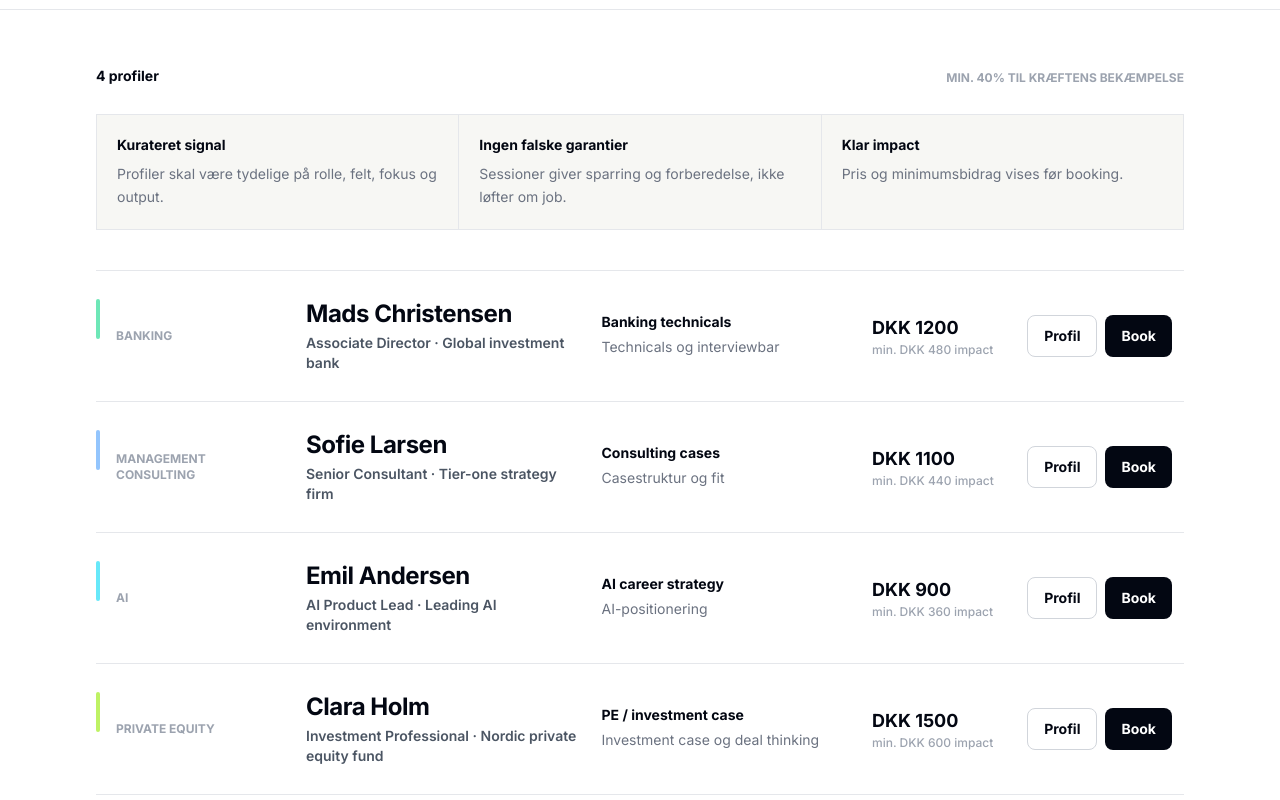
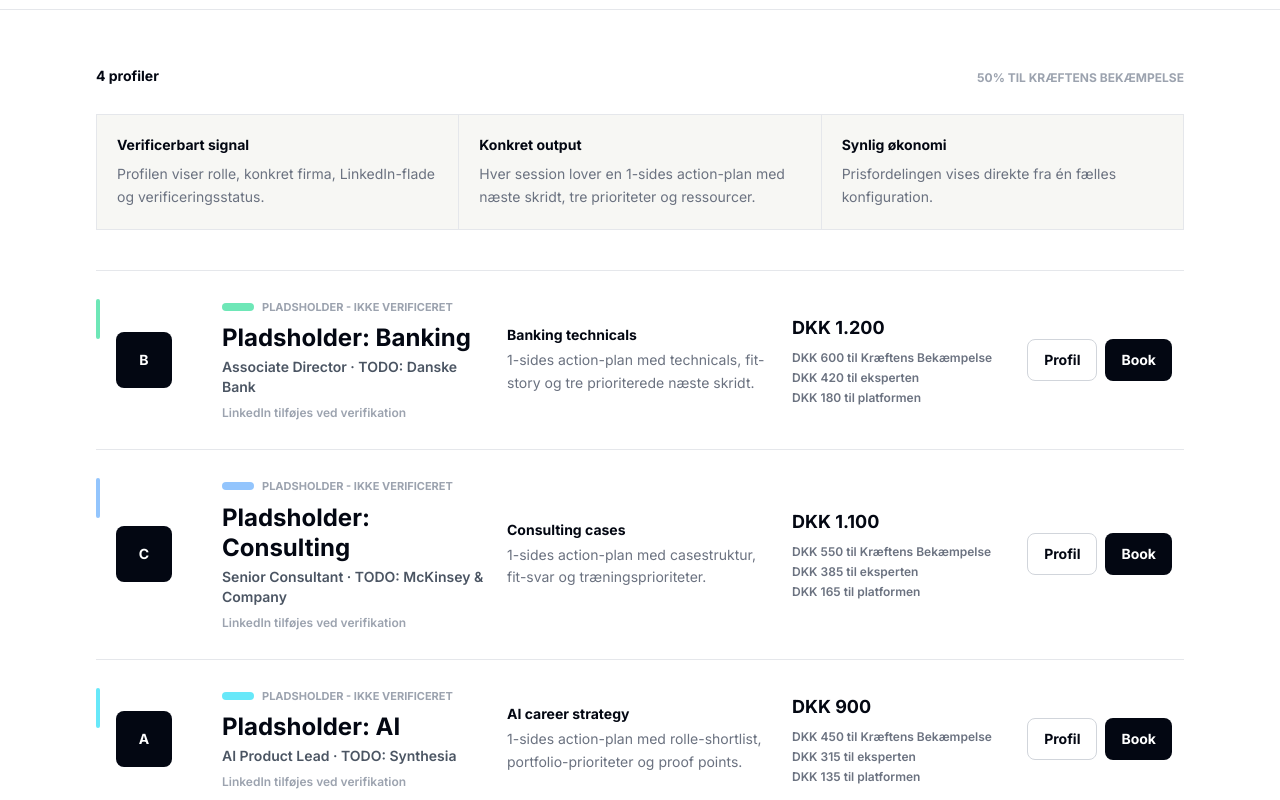
Before and after one commit to mikkelstreet-png/Naetwork, a Next.js app: page /professionals in a window 1280 px wide. Shown: the part 840-1640 px from the top of the page. Built offline with nearby package versions, Linux system fonts and the light colour scheme; no server answers; the database is empty.

Commit message:
Make profile marketplace trust and economics explicit

```diff
--- a/app/professionals/page.tsx
+++ b/app/professionals/page.tsx
@@ -1,12 +1,13 @@
 'use client'
 
-import { useState, useEffect } from 'react'
+import { useEffect, useState } from 'react'
 import Link from 'next/link'
 import { createClient } from '@/lib/supabase/client'
-import { useLanguage } from '@/context/LanguageContext'
 import BookingDrawer from '@/components/BookingDrawer'
+import { ECONOMICS, economicsSummary, formatDkk, splitPayment } from '@/lib/economics'
 
 type Industry = 'all' | 'AI' | 'Banking' | 'Management Consulting' | 'Private Equity'
+type VerificationStatus = 'pending' | 'verified' | 'placeholder'
 
 interface ProfessionalCard {
   id: string
@@ -17,61 +18,74 @@ interface ProfessionalCard {
   focus_areas?: string[]
   price: number
   bio: string
+  photoUrl?: string
+  linkedinUrl?: string
+  verificationStatus?: VerificationStatus
+  outputPromise?: string
+  sessionsCompleted?: number
 }
 
 const FOCUS_LABELS: Record<string, string> = {
   cv_linkedin: 'CV / LinkedIn',
-  application_review: 'Application Review',
-  interview_prep: 'Interview Prep',
-  case_prep: 'Case Prep',
-  banking_technicals: 'Banking Technicals',
-  consulting_cases: 'Consulting Cases',
-  pe_investment_case: 'PE / Investment Case',
-  career_direction: 'Career Direction',
-  ai_career_strategy: 'AI Career Strategy',
-  industry_insight: 'Industry Insight',
+  application_review: 'Ansøgning',
+  interview_prep: 'Interviewtræning',
+  case_prep: 'Case prep',
+  banking_technicals: 'Banking technicals',
+  consulting_cases: 'Consulting cases',
+  pe_investment_case: 'PE / investment case',
+  career_direction: 'Karriereretning',
+  ai_career_strategy: 'AI career strategy',
+  industry_insight: 'Industriindsigt',
 }
 
 const DEMO_PROFESSIONALS: ProfessionalCard[] = [
   {
     id: 'demo-1',
-    name: 'Mads Christensen',
+    name: 'Pladsholder: Banking',
     title: 'Associate Director',
-    company: 'Global investment bank',
+    company: 'TODO: Danske Bank',
     industries: ['Banking'],
     focus_areas: ['cv_linkedin', 'interview_prep', 'banking_technicals'],
     price: 1200,
-    bio: 'Tidligere Associate Director med 8 års erfaring i M&A og kapitalmarkeder. Jeg hjælper dig med interviewforberedelse, CV-feedback og at forstå, hvad der faktisk kræves i investment banking.'
+    bio: 'Pladsholderprofil til at demonstrere strukturen. Skal erstattes af en rigtig, samtykket professional før lancering.',
+    verificationStatus: 'placeholder',
+    outputPromise: '1-sides action-plan med technicals, fit-story og tre prioriterede næste skridt.',
   },
   {
     id: 'demo-2',
-    name: 'Sofie Larsen',
+    name: 'Pladsholder: Consulting',
     title: 'Senior Consultant',
-    company: 'Tier-one strategy firm',
+    company: 'TODO: McKinsey & Company',
     industries: ['Management Consulting'],
     focus_areas: ['case_prep', 'consulting_cases', 'interview_prep', 'career_direction'],
     price: 1100,
-    bio: 'Senior Consultant med fokus på strategi og organisationsudvikling. Har hjulpet kandidater med case-forberedelse, interviewtræning og karrierevalg.'
+    bio: 'Pladsholderprofil til consulting-sporet. Skal erstattes af en rigtig, samtykket professional før lancering.',
+    verificationStatus: 'placeholder',
+    outputPromise: '1-sides action-plan med casestruktur, fit-svar og træningsprioriteter.',
   },
   {
     id: 'demo-3',
-    name: 'Emil Andersen',
+    name: 'Pladsholder: AI',
     title: 'AI Product Lead',
-    company: 'Leading AI environment',
+    company: 'TODO: Synthesia',
     industries: ['AI'],
     focus_areas: ['ai_career_strategy', 'industry_insight', 'career_direction', 'application_review'],
     price: 900,
-    bio: 'Produktleder med baggrund i machine learning og AI-strategi. Hjælper kandidater med at forstå roller, portfolio og veje ind i AI-industrien.'
+    bio: 'Pladsholderprofil til AI-sporet. Skal erstattes af en rigtig, samtykket professional før lancering.',
+    verificationStatus: 'placeholder',
+    outputPromise: '1-sides action-plan med rolle-shortlist, portfolio-prioriteter og proof points.',
   },
   {
     id: 'demo-4',
-    name: 'Clara Holm',
+    name: 'Pladsholder: Private Equity',
     title: 'Investment Professional',
-    company: 'Nordic private equity fund',
+    company: 'TODO: Nordic Capital',
     industries: ['Private Equity'],
     focus_areas: ['pe_investment_case', 'interview_prep', 'career_direction', 'industry_insight'],
     price: 1500,
-    bio: 'Investment professional med erfaring fra deals, commercial due diligence og investment committee-materiale. Hjælper kandidater med investment cases, deal thinking og PE-interviews.'
+    bio: 'Pladsholderprofil til PE-sporet. Skal erstattes af en rigtig, samtykket professional før lancering.',
+    verificationStatus: 'placeholder',
+    outputPromise: '1-sides action-plan med investment case, deal thinking og diligence-spørgsmål.',
   },
 ]
 
@@ -84,8 +98,8 @@ const FIELD_SIGNALS = [
   ['Private Equity', 'bg-lime-300'],
 ] as const
 
-function industryLabel(industry: Industry, isDa: boolean) {
-  if (industry === 'all') return isDa ? 'Alle' : 'All'
+function industryLabel(industry: Industry) {
+  if (industry === 'all') return 'Alle'
   return industry
 }
 
@@ -102,28 +116,40 @@ function accentFor(pro: ProfessionalCard) {
   return accentForIndustry(primary ?? pro.industries[0])
 }
 
-function minimumContribution(price: number) {
-  return Math.round(price * 0.4)
+function initials(name: string) {
+  return name
+    .replace('Pladsholder:', '')
+    .split(' ')
+    .filter(Boolean)
+    .slice(0, 2)
+    .map((part) => part[0]?.toUpperCase())
+    .join('') || 'N'
 }
 
-function bestFor(pro: ProfessionalCard, isDa: boolean) {
-  const focus = pro.focus_areas ?? []
-  if (focus.includes('pe_investment_case')) return isDa ? 'PE / investment case' : 'PE / investment case'
-  if (focus.includes('banking_technicals')) return isDa ? 'Banking technicals' : 'Banking technicals'
-  if (focus.includes('consulting_cases') || focus.includes('case_prep')) return isDa ? 'Consulting cases' : 'Consulting cases'
-  if (focus.includes('ai_career_strategy') || focus.includes('industry_insight')) return isDa ? 'AI career strategy' : 'AI career strategy'
-  if (focus.includes('cv_linkedin') || focus.includes('application_review')) return isDa ? 'Applications' : 'Applications'
-  return isDa ? 'Career clarity' : 'Career clarity'
+function verificationLabel(status?: VerificationStatus) {
+  if (status === 'verified') return 'Verificeret profil'
+  if (status === 'placeholder') return 'Pladsholder - ikke verificeret'
+  return 'Afventer verifikation'
 }
 
-function primaryOutputFor(pro: ProfessionalCard, isDa: boolean) {
+function bestFor(pro: ProfessionalCard) {
   const focus = pro.focus_areas ?? []
-  if (focus.includes('pe_investment_case')) return isDa ? 'Investment case og deal thinking' : 'Investment case and deal thinking'
-  if (focus.includes('banking_technicals')) return isDa ? 'Technicals og interviewbar' : 'Technicals and interview bar'
-  if (focus.includes('consulting_cases') || focus.includes('case_prep')) return isDa ? 'Casestruktur og fit' : 'Case structure and fit'
-  if (focus.includes('ai_career_strategy') || focus.includes('industry_insight')) return isDa ? 'AI-positionering' : 'AI positioning'
-  if (focus.includes('cv_linkedin') || focus.includes('application_review')) return isDa ? 'Skarpere materiale' : 'Sharper materials'
-  return isDa ? 'Klarere næste skridt' : 'Clearer next steps'
+  if (focus.includes('pe_investment_case')) return 'PE / investment case'
+  if (focus.includes('banking_technicals')) return 'Banking technicals'
+  if (focus.includes('consulting_cases') || focus.includes('case_prep')) return 'Consulting cases'
+  if (focus.includes('ai_career_strategy') || focus.includes('industry_insight')) return 'AI career strategy'
+  if (focus.includes('cv_linkedin') || focus.includes('application_review')) return 'Ansøgninger'
+  return 'Karriereretning'
+}
+
+function primaryOutputFor(pro: ProfessionalCard) {
+  if (pro.outputPromise) return pro.outputPromise
+  const focus = pro.focus_areas ?? []
+  if (focus.includes('pe_investment_case')) return '1-sides action-plan med investment case og deal thinking.'
+  if (focus.includes('banking_technicals')) return '1-sides action-plan med technicals, fit-story og interviewbar.'
+  if (focus.includes('consulting_cases') || focus.includes('case_prep')) return '1-sides action-plan med casestruktur, hypoteser og fit-svar.'
+  if (focus.includes('ai_career_strategy') || focus.includes('industry_insight')) return '1-sides action-plan med AI-positionering, rollevalg og portfolio-prioriteter.'
+  return '1-sides action-plan med næste skridt, tre prioriteter og konkrete ressourcer.'
 }
 
 function isIndustry(value: string | null): value is Industry {
@@ -131,8 +157,6 @@ function isIndustry(value: string | null): value is Industry {
 }
 
 export default function ProfessionalsPage() {
-  const { lang } = useLanguage()
-  const isDa = lang === 'da'
   const [industryFilter, setIndustryFilter] = useState<Industry>('all')
   const [search, setSearch] = useState('')
   const [dbProfessionals, setDbProfessionals] = useState<ProfessionalCard[]>([])
@@ -149,7 +173,7 @@ export default function ProfessionalsPage() {
     async function fetchProfessionals() {
       const { data, error } = await supabase
         .from('professional_profiles')
-        .select('id, title, company, bio, price_dkk, industries, focus_areas, profiles!inner(name)')
+        .select('id, title, company, bio, price_dkk, industries, focus_areas, photo_url, linkedin_url, verification_status, output_promise, sessions_completed, profiles!inner(name)')
         .eq('visibility', 'published')
 
       if (error || !data) return
@@ -162,6 +186,11 @@ export default function ProfessionalsPage() {
         price_dkk: number | null
         industries: string[] | null
         focus_areas: string[] | null
+        photo_url?: string | null
+        linkedin_url?: string | null
+        verification_status?: VerificationStatus | null
+        output_promise?: string | null
+        sessions_completed?: number | null
         profiles: { name?: string | null } | null
       }>).map((p) => ({
         id: p.id,
@@ -172,6 +201,11 @@ export default function ProfessionalsPage() {
         focus_areas: p.focus_areas ?? [],
         price: p.price_dkk ?? 1200,
         bio: p.bio ?? '',
+        photoUrl: p.photo_url ?? undefined,
+        linkedinUrl: p.linkedin_url ?? undefined,
+        verificationStatus: p.verification_status ?? 'pending',
+        outputPromise: p.output_promise ?? undefined,
+        sessionsCompleted: p.sessions_completed ?? 0,
       }))
       setDbProfessionals(mapped)
     }
@@ -185,37 +219,23 @@ export default function ProfessionalsPage() {
     const matchesIndustry = industryFilter === 'all' || p.industries.includes(industryFilter)
     const searchLower = search.toLowerCase()
     const focusText = (p.focus_areas ?? []).map((area) => FOCUS_LABELS[area] ?? area).join(' ')
-    const matchesSearch = !search || [p.name, p.title, p.company, p.bio, p.industries.join(' '), focusText]
+    const matchesSearch = !search || [p.name, p.title, p.company, p.bio, p.industries.join(' '), focusText, primaryOutputFor(p)]
       .join(' ')
       .toLowerCase()
       .includes(searchLower)
     return matchesIndustry && matchesSearch
   })
 
-  const t = {
-    heading: isDa ? 'Profiler.' : 'Profiles.',
-    subheading: isDa
-      ? 'Rolle, felt, output, pris og impact. Vælg den rigtige person uden støj.'
-      : 'Role, field, output, price and impact. Choose the right person without noise.',
-    searchPlaceholder: isDa ? 'Søg rolle, firma, fokus eller felt...' : 'Search role, company, focus or field...',
-    bookCta: isDa ? 'Book' : 'Book',
-    noResults: isDa ? 'Ingen match' : 'No match',
-    noResultsBody: isDa ? 'Nulstil søgning eller vælg alle felter.' : 'Clear search or view all fields.',
-    clearFilters: isDa ? 'Nulstil' : 'Clear',
-    viewProfile: isDa ? 'Profil' : 'Profile',
-    impact: isDa ? 'Min. 40% til Kræftens Bekæmpelse' : 'Min. 40% to Kræftens Bekæmpelse',
-  }
-
   const qualitySignals = [
-    ['60 min', isDa ? 'Fast format' : 'Fixed format'],
-    ['Brief', isDa ? 'Kontekst før session' : 'Context before session'],
-    ['40-90%', isDa ? 'Impact pr. betalt session' : 'Impact per paid session'],
+    [`${ECONOMICS.sessionMinutes} min`, 'Fast format'],
+    [`${ECONOMICS.charityPercent}/${ECONOMICS.professionalPercent}/${ECONOMICS.platformPercent}`, 'Fast fordeling'],
+    [ECONOMICS.sessionsCompletedLabel, 'Sessioner gennemført'],
   ] as const
 
   const standards = [
-    [isDa ? 'Kurateret signal' : 'Curated signal', isDa ? 'Profiler skal være tydelige på rolle, felt, fokus og output.' : 'Profiles should be clear on role, field, focus and output.'],
-    [isDa ? 'Ingen falske garantier' : 'No false guarantees', isDa ? 'Sessioner giver sparring og forberedelse, ikke løfter om job.' : 'Sessions provide guidance and preparation, not job promises.'],
-    [isDa ? 'Klar impact' : 'Clear impact', isDa ? 'Pris og minimumsbidrag vises før booking.' : 'Price and minimum contribution are visible before booking.'],
+    ['Verificerbart signal', 'Profilen viser rolle, konkret firma, LinkedIn-flade og verificeringsstatus.'],
+    ['Konkret output', 'Hver session lover en 1-sides action-plan med næste skridt, tre prioriteter og ressourcer.'],
+    ['Synlig økonomi', 'Prisfordelingen vises direkte fra én fælles konfiguration.'],
   ] as const
 
   function resetFilters() {
@@ -229,8 +249,8 @@ export default function ProfessionalsPage() {
       <section className="border-b border-gray-200 bg-white px-5 pt-16 sm:px-8">
         <div className="mx-auto max-w-6xl py-16 md:py-24">
           <p className="mb-5 text-xs font-black uppercase text-gray-400">Naetwork</p>
-          <h1 className="max-w-5xl text-6xl font-black leading-[0.92] tracking-tight text-gray-950 text-balance md:text-8xl">{t.heading}</h1>
-          <p className="mt-6 max-w-xl text-base leading-relaxed text-gray-600 md:text-lg">{t.subheading}</p>
+          <h1 className="max-w-5xl text-5xl font-black leading-[0.92] text-gray-950 text-balance md:text-8xl">Profiler.</h1>
+          <p className="mt-6 max-w-xl text-base leading-relaxed text-gray-600 md:text-lg">Rolle, felt, output, pris og fordeling. Vælg den rigtige person uden støj.</p>
 
           <div className="mt-10 flex flex-wrap gap-x-5 gap-y-2">
             {FIELD_SIGNALS.map(([field, accent]) => (
@@ -255,7 +275,7 @@ export default function ProfessionalsPage() {
               type="text"
               value={search}
               onChange={(e) => setSearch(e.target.value)}
-              placeholder={t.searchPlaceholder}
+              placeholder="Søg rolle, firma, fokus eller felt..."
               className="w-full border-0 bg-transparent py-3 text-base font-semibold text-gray-950 outline-none placeholder:text-gray-400"
             />
             <div className="flex gap-2 overflow-x-auto pb-1 lg:pb-0">
@@ -266,7 +286,7 @@ export default function ProfessionalsPage() {
                   className={`inline-flex items-center gap-2 whitespace-nowrap rounded-lg border px-3 py-2 text-xs font-black transition-colors ${industryFilter === ind ? 'border-gray-950 bg-gray-950 text-white' : 'border-gray-200 bg-white text-gray-500 hover:border-gray-950 hover:text-gray-950'}`}
                 >
                   <span className={`h-2 w-2 rounded-full ${ind === 'all' ? (industryFilter === ind ? 'bg-white/80' : 'bg-gray-300') : accentForIndustry(ind)}`} />
-                  {industryLabel(ind, isDa)}
+                  {industryLabel(ind)}
                 </button>
               ))}
             </div>
@@ -275,9 +295,9 @@ export default function ProfessionalsPage() {
       </section>
 
       <main id="marketplace" className="mx-auto max-w-6xl px-5 py-10 sm:px-8 md:py-14">
-        <div className="mb-7 flex items-end justify-between gap-4">
-          <p className="text-sm font-black text-gray-950">{filtered.length} {isDa ? 'profiler' : 'profiles'}</p>
-          <p className="text-xs font-bold uppercase text-gray-400">{t.impact}</p>
+        <div className="mb-7 flex flex-wrap items-end justify-between gap-4">
+          <p className="text-sm font-black text-gray-950">{filtered.length} profiler</p>
+          <p className="text-xs font-bold uppercase text-gray-400">{ECONOMICS.charityPercent}% til {ECONOMICS.charityName}</p>
         </div>
 
         <section className="mb-10 grid gap-px border border-gray-200 bg-gray-200 md:grid-cols-3">
@@ -291,56 +311,78 @@ export default function ProfessionalsPage() {
 
         {filtered.length === 0 ? (
           <div className="border-y border-gray-200 py-16 text-center">
-            <p className="text-xl font-black text-gray-950">{t.noResults}</p>
-            <p className="mx-auto mt-3 max-w-sm text-sm leading-relaxed text-gray-500">{t.noResultsBody}</p>
+            <p className="text-xl font-black text-gray-950">Ingen match</p>
+            <p className="mx-auto mt-3 max-w-sm text-sm leading-relaxed text-gray-500">Nulstil søgning eller vælg alle felter.</p>
             <button onClick={resetFilters} className="mt-6 rounded-lg bg-gray-950 px-5 py-3 text-sm font-bold text-white transition-colors hover:bg-gray-800">
-              {t.clearFilters}
+              Nulstil
             </button>
           </div>
         ) : (
           <div className="border-t border-gray-200">
-            {filtered.map((pro) => (
-              <article key={pro.id} className="relative grid gap-5 border-b border-gray-200 py-7 transition-colors hover:bg-[#fafaf8] md:grid-cols-[170px_1.1fr_1fr_130px_150px] md:items-center md:px-3 md:pl-5">
+            {filtered.map((pro) => {
+              const split = splitPayment(pro.price)
+              return (
+                <article key={pro.id} className="relative grid gap-5 border-b border-gray-200 py-7 transition-colors hover:bg-[#fafaf8] md:grid-cols-[86px_1.05fr_1.05fr_210px_150px] md:items-center md:px-3 md:pl-5">
                   <span className={`absolute left-0 top-7 hidden h-10 w-1 rounded-full md:block ${accentFor(pro)}`} />
                   <div className="flex items-center gap-3">
-                  <span className={`h-2 w-8 rounded-full md:hidden ${accentFor(pro)}`} />
-                  <p className="text-xs font-black uppercase text-gray-400">{pro.industries[0] ?? 'Profile'}</p>
+                    {pro.photoUrl ? (
+                      <img src={pro.photoUrl} alt={`Foto af ${pro.name}`} className="h-14 w-14 rounded-lg object-cover" />
+                    ) : (
+                      <span className="flex h-14 w-14 items-center justify-center rounded-lg bg-gray-950 text-sm font-black text-white">{initials(pro.name)}</span>
+                    )}
                   </div>
 
                   <div>
-                  <h2 className="text-2xl font-black leading-tight tracking-tight text-gray-950">{pro.name}</h2>
+                    <div className="mb-2 flex flex-wrap items-center gap-2">
+                      <span className={`h-2 w-8 rounded-full ${accentFor(pro)}`} />
+                      <span className="text-[11px] font-black uppercase text-gray-400">{verificationLabel(pro.verificationStatus)}</span>
+                    </div>
+                    <h2 className="text-2xl font-black leading-tight text-gray-950">{pro.name}</h2>
                     <p className="mt-1 text-sm font-semibold text-gray-600">{pro.title} · {pro.company}</p>
+                    {pro.linkedinUrl ? (
+                      <a href={pro.linkedinUrl} target="_blank" rel="noreferrer" className="mt-2 inline-flex text-xs font-black uppercase text-gray-500 underline decoration-gray-300 underline-offset-4 hover:text-gray-950">
+                        Verificér på LinkedIn
+                      </a>
+                    ) : (
+                      <p className="mt-2 text-xs font-semibold text-gray-400">LinkedIn tilføjes ved verifikation</p>
+                    )}
                   </div>
 
                   <div>
-                  <p className="text-sm font-black text-gray-950">{bestFor(pro, isDa)}</p>
-                  <p className="mt-1 text-sm leading-relaxed text-gray-500">{primaryOutputFor(pro, isDa)}</p>
+                    <p className="text-sm font-black text-gray-950">{bestFor(pro)}</p>
+                    <p className="mt-1 text-sm leading-relaxed text-gray-500">{primaryOutputFor(pro)}</p>
                   </div>
 
                   <div>
-                  <p className="text-lg font-black text-gray-950">DKK {pro.price}</p>
-                  <p className="text-xs font-medium text-gray-400">min. DKK {minimumContribution(pro.price)} impact</p>
+                    <p className="text-lg font-black text-gray-950">{formatDkk(pro.price)}</p>
+                    <div className="mt-2 space-y-1 text-xs font-semibold text-gray-500">
+                      <p>{formatDkk(split.charity)} til {ECONOMICS.charityName}</p>
+                      <p>{formatDkk(split.professional)} til eksperten</p>
+                      <p>{formatDkk(split.platform)} til platformen</p>
+                    </div>
                   </div>
 
                   <div className="flex gap-2 md:justify-end">
                     <Link href={`/professionals/${pro.id}`} className="inline-flex items-center justify-center rounded-lg border border-gray-300 px-4 py-2.5 text-sm font-black text-gray-950 transition-colors hover:border-gray-950 hover:bg-white">
-                    {t.viewProfile}
+                      Profil
                     </Link>
                     <button
                       onClick={() => setBookTarget(pro)}
                       className="inline-flex items-center justify-center rounded-lg bg-gray-950 px-4 py-2.5 text-sm font-black text-white transition-colors hover:bg-gray-800"
+                      aria-label={`Book 60 minutter med ${pro.name}. ${economicsSummary(pro.price)}`}
                     >
-                    {t.bookCta}
+                      Book
                     </button>
                   </div>
                 </article>
-            ))}
+              )
+            })}
           </div>
         )}
       </main>
 
       {bookTarget && (
-        <BookingDrawer professional={bookTarget} open={!!bookTarget} onClose={() => setBookTarget(null)} locale={lang} />
+        <BookingDrawer professional={bookTarget} open={!!bookTarget} onClose={() => setBookTarget(null)} locale="da" />
       )}
     </div>
   )
```
Lines whose indentation alone changed are shown as unchanged.
